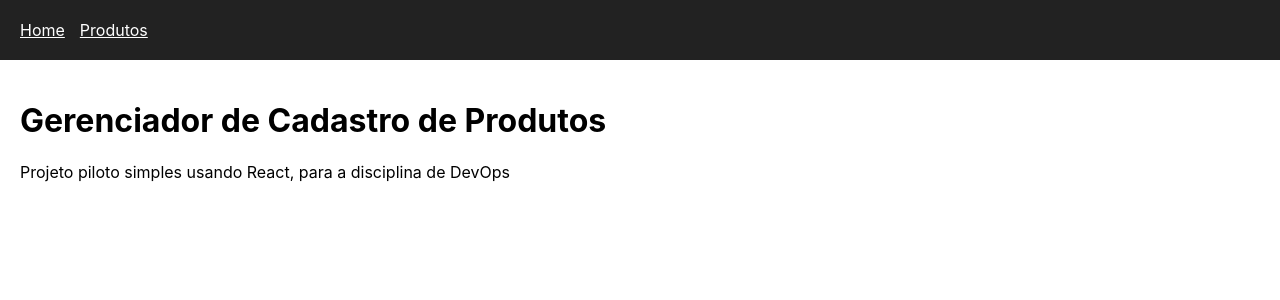
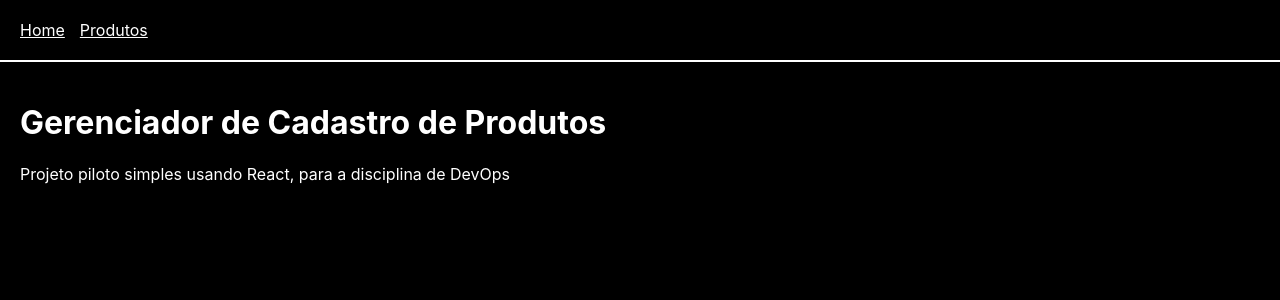
Before and after one commit to danilofasolo/DevOps_PUCPR, a React (Create React App) app: page / in a window 1280 px wide. Shown: the top 300 px of the page. Built offline with nearby package versions, Linux system fonts and the light colour scheme.

Commit message:
Ajustado título e aprimorado layout

```diff
--- a/public/index.html
+++ b/public/index.html
@@ -24,7 +24,7 @@
       work correctly both with client-side routing and a non-root public URL.
       Learn how to configure a non-root public URL by running `npm run build`.
     -->
-    <title>React App</title>
+    <title>DevOps - Atividade Somativa 1</title>
   </head>
   <body>
     <noscript>You need to enable JavaScript to run this app.</noscript>
--- a/src/components/Navbar.js
+++ b/src/components/Navbar.js
@@ -2,7 +2,7 @@ import { Link } from "react-router-dom";
 
 function Navbar() {
   return (
-    <nav style={{ padding: "20px", background: "#222" }}>
+    <nav className="navbar-white-border" style={{ padding: "20px" }}>
       <Link to="/" style={{ color: "white", marginRight: "15px" }}>
         Home
       </Link>
--- a/src/index.css
+++ b/src/index.css
@@ -1,3 +1,4 @@
+
 body {
   margin: 0;
   font-family: -apple-system, BlinkMacSystemFont, 'Segoe UI', 'Roboto', 'Oxygen',
@@ -5,6 +6,12 @@ body {
     sans-serif;
   -webkit-font-smoothing: antialiased;
   -moz-osx-font-smoothing: grayscale;
+  background: #000;
+  color: #fff;
+}
+
+.navbar-white-border {
+  border-bottom: 2px solid #fff;
 }
 
 code {
```
